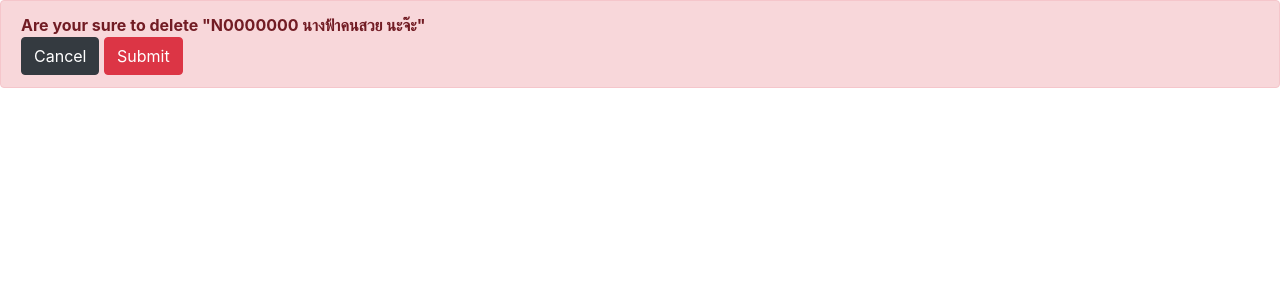
After one commit to lahmpalms/projectImageProcessing, a Django app: a page that uses templates/delete_nurse.html in a window 1280 px wide. The commit adds this page. Shown: the top 300 px of the page. Run offline with Django 3.2, Linux system fonts and the light colour scheme; data comes from the database, SQL or seed files in the repository; both versions use the stored data as it was before the commit; parts of the project's set-up code (start-up, migrations or seed data) failed here and were passed over; some libraries are stand-ins or nearby versions.

Commit message:
complete delete nurse

```diff
--- /dev/null
+++ b/templates/delete_nurse.html
@@ -0,0 +1,24 @@
+<!DOCTYPE html>
+<html lang="en">
+<head>
+    <meta name="viewport" content="width=device-width, initial-scale=1">
+  <link rel="stylesheet" href="https://maxcdn.bootstrapcdn.com/bootstrap/4.5.2/css/bootstrap.min.css">
+  <script src="https://ajax.googleapis.com/ajax/libs/jquery/3.5.1/jquery.min.js"></script>
+  <script src="https://cdnjs.cloudflare.com/ajax/libs/popper.js/1.16.0/umd/popper.min.js"></script>
+  <script src="https://maxcdn.bootstrapcdn.com/bootstrap/4.5.2/js/bootstrap.min.js"></script>
+  <title>confirm delete nurse</title>
+</head>
+<body>
+    <div class="alert alert-danger">
+        <strong> Are your sure to delete "{{delete_obj}}"  </strong>
+
+        <form action="{% url 'delete_nurse' delete_obj.nurse_id %}" method="post" enctype="multipart/form-data">
+
+            {% csrf_token %}
+            <a href=" {% url 'manage_nurse' %}"> <button type="button" class="btn btn-dark"> Cancel </button></a>
+            <input type="submit" name="Confirm" class="btn btn-danger">
+
+        </form>
+    </div>
+</body>
+</html>
--- a/templates/manage_nurse.html
+++ b/templates/manage_nurse.html
@@ -62,7 +62,7 @@
                     <td> {{result.birthday}} </td>
                     <td>
                         <a href="{% url 'update_nurse' result.nurse_id %}"><button type="button" class="btn btn-warning"> Edit </button></a>
-                        <button type="button" class="btn btn-danger"> Delete </button>
+                        <a href="{% url 'delete_nurse' result.nurse_id %}"> <button type="button" class="btn btn-danger"> Delete </button> </a>
                     </td>
                 </tr>
                 {% endfor %}
--- a/upload/urls.py
+++ b/upload/urls.py
@@ -30,6 +30,8 @@ urlpatterns = [
     path('add_nurse/',views.add_nurse, name='add_nurse'),
     path('manage_nurse/',views.manage_nurse, name='manage_nurse'),
     path('update_nurse/<str:nurse_id>',views.updateNurse, name='update_nurse'),
+    path('delete_nurse/<str:nurse_id>',views.deleteNurse, name='delete_nurse'),
+    path('return_delete_nurse/',views.deleteNurse, name='return_delete_nurse'),
     path('search/',views.search, name='search_data'),
     path('care/',views.add_care, name='add_care'),
 ]
--- a/uploadimg/models.py
+++ b/uploadimg/models.py
@@ -40,7 +40,7 @@ class Nurse(models.Model):
         ('MALE', 'MALE'),
         ('FEMALE', 'FEMALE')
     )
-    nurse_id = models.CharField(max_length=8)
+    nurse_id = models.CharField(max_length=8, primary_key=True)
     first_name = models.CharField(max_length=200)
     last_name = models.CharField(max_length=200)
     gender = models.CharField(max_length=6,choices=GENDER_CHOICES)
--- a/uploadimg/views.py
+++ b/uploadimg/views.py
@@ -103,3 +103,11 @@ def updateNurse(request, nurse_id):
             update_obj = form.instance
             return render(request, 'edit_nurse.html',{'form':form,'update_obj':update_obj})
     return render(request, 'edit_nurse.html', {'form':form})
+
+def deleteNurse(request, nurse_id):
+    nurse = Nurse.objects.get(nurse_id = nurse_id)
+    context = {'delete_obj':nurse}
+    if request.method == 'POST':
+        nurse.delete()
+        return redirect('manage_nurse')
+    return render(request, 'delete_nurse.html', context)
```
Also changed, not shown: db.sqlite3, uploadimg/migrations/0006_auto_20210815_1810.py (added).
